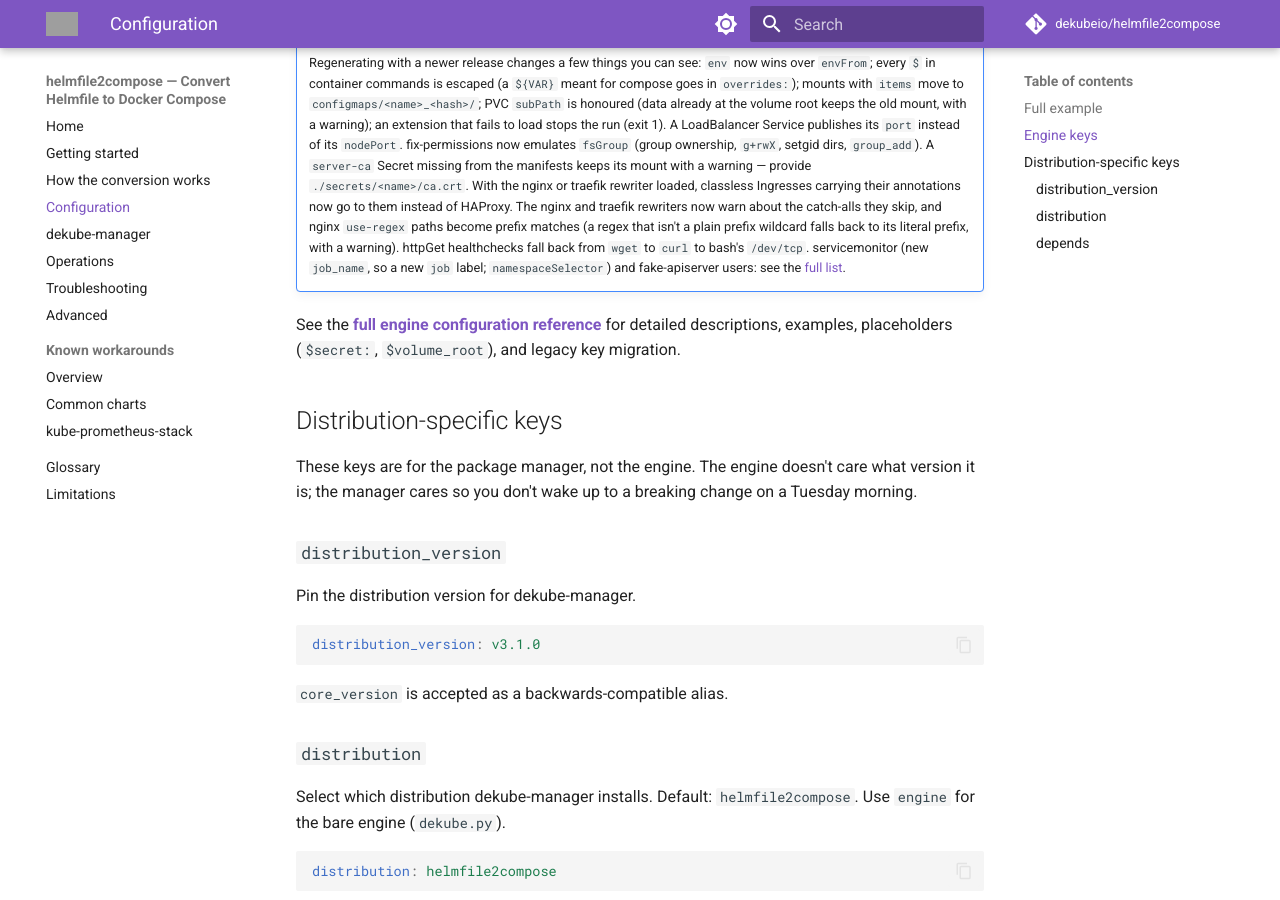
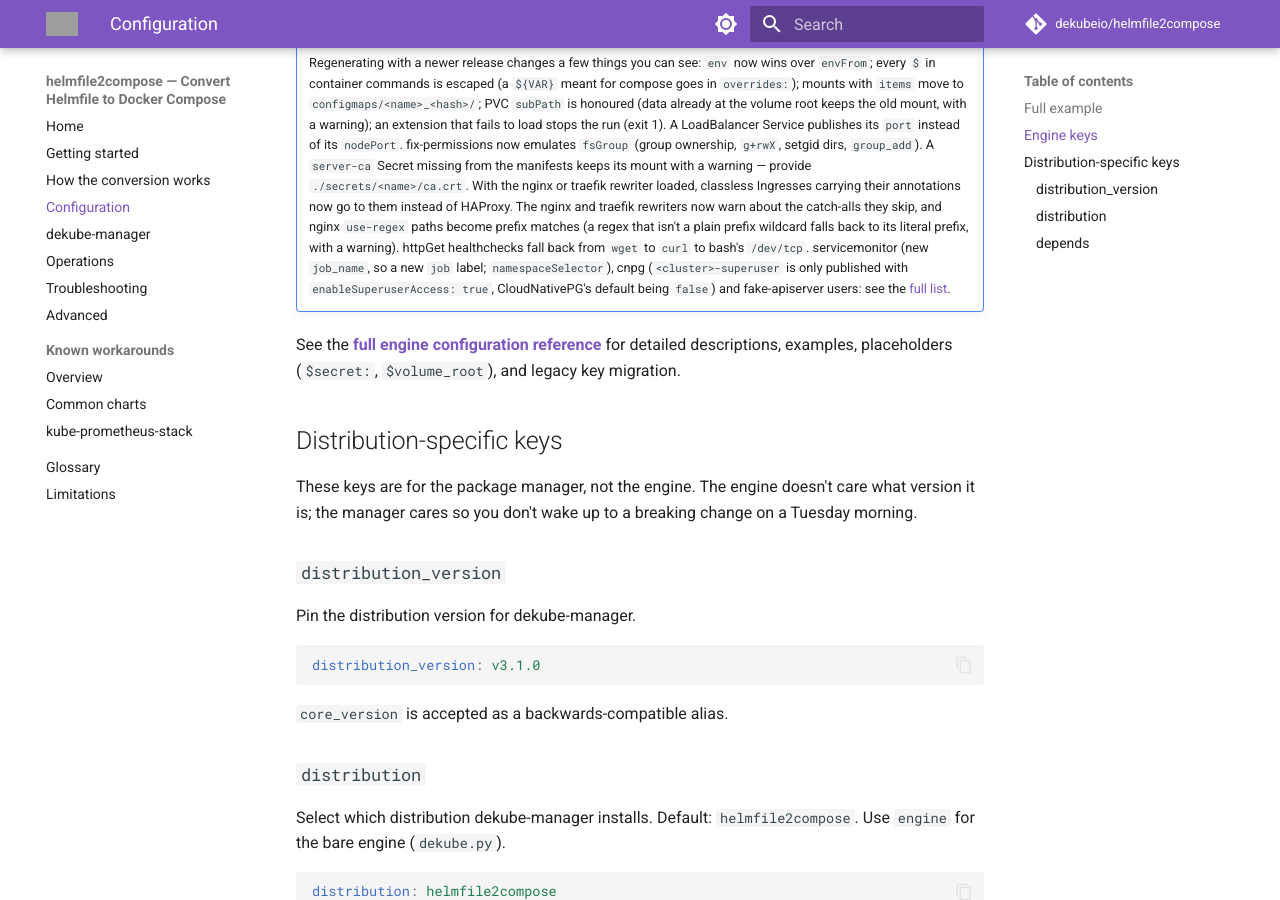
Before and after one commit to dekubeio/helmfile2compose-docs, an MkDocs documentation site: the page built from docs/configuration.md, in a window 1280 px wide and 900 px high, scrolled down 2058 px. Built offline with MkDocs 1.6.1 and Material for MkDocs 9.7.7, drawn with Linux system fonts in a browser that asks for light colours; comment, search, counter and statistics services are not loaded; grey boxes are pictures that could not be loaded.

Commit message:
docs: cnpg enableSuperuserAccess upgrade note

```diff
--- a/docs/configuration.md
+++ b/docs/configuration.md
@@ -76,7 +76,7 @@
     If you were hand-escaping `$$` in chart values or `replacements:` to work around passwords getting mangled by compose interpolation, remove it now — you'd otherwise get `$$$$`. Conversely, a `${VAR}` you meant for compose interpolation but that arrives through chart values or `replacements:` is now taken literally; move it into `overrides:`, which stays raw.
 
 !!! note "Upgrading past helmfile2compose v3.4.0"
-    Regenerating with a newer release changes a few things you can see: `env` now wins over `envFrom`; every `$` in container commands is escaped (a `${VAR}` meant for compose goes in `overrides:`); mounts with `items` move to `configmaps/<name>_<hash>/`; PVC `subPath` is honoured (data already at the volume root keeps the old mount, with a warning); an extension that fails to load stops the run (exit 1). A LoadBalancer Service publishes its `port` instead of its `nodePort`. fix-permissions now emulates `fsGroup` (group ownership, `g+rwX`, setgid dirs, `group_add`). A `server-ca` Secret missing from the manifests keeps its mount with a warning — provide `./secrets/<name>/ca.crt`. With the nginx or traefik rewriter loaded, classless Ingresses carrying their annotations now go to them instead of HAProxy. The nginx and traefik rewriters now warn about the catch-alls they skip, and nginx `use-regex` paths become prefix matches (a regex that isn't a plain prefix wildcard falls back to its literal prefix, with a warning). httpGet healthchecks fall back from `wget` to `curl` to bash's `/dev/tcp`. servicemonitor (new `job_name`, so a new `job` label; `namespaceSelector`) and fake-apiserver users: see the [full list](https://docs.dekube.io/reference/config/#upgrading-from-engine-v170).
+    Regenerating with a newer release changes a few things you can see: `env` now wins over `envFrom`; every `$` in container commands is escaped (a `${VAR}` meant for compose goes in `overrides:`); mounts with `items` move to `configmaps/<name>_<hash>/`; PVC `subPath` is honoured (data already at the volume root keeps the old mount, with a warning); an extension that fails to load stops the run (exit 1). A LoadBalancer Service publishes its `port` instead of its `nodePort`. fix-permissions now emulates `fsGroup` (group ownership, `g+rwX`, setgid dirs, `group_add`). A `server-ca` Secret missing from the manifests keeps its mount with a warning — provide `./secrets/<name>/ca.crt`. With the nginx or traefik rewriter loaded, classless Ingresses carrying their annotations now go to them instead of HAProxy. The nginx and traefik rewriters now warn about the catch-alls they skip, and nginx `use-regex` paths become prefix matches (a regex that isn't a plain prefix wildcard falls back to its literal prefix, with a warning). httpGet healthchecks fall back from `wget` to `curl` to bash's `/dev/tcp`. servicemonitor (new `job_name`, so a new `job` label; `namespaceSelector`), cnpg (`<cluster>-superuser` is only published with `enableSuperuserAccess: true`, CloudNativePG's default being `false`) and fake-apiserver users: see the [full list](https://docs.dekube.io/reference/config/#upgrading-from-engine-v170).
 
 See the **[full engine configuration reference](https://docs.dekube.io/reference/config/)** for detailed descriptions, examples, placeholders (`$secret:`, `$volume_root`), and legacy key migration.
 
```
